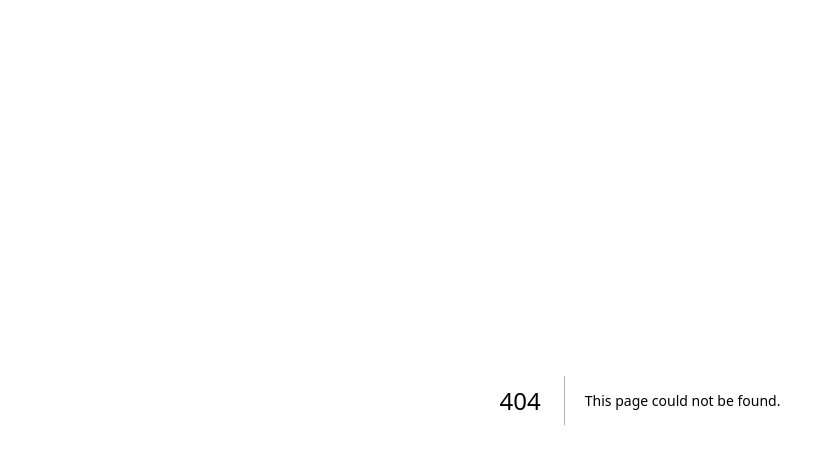
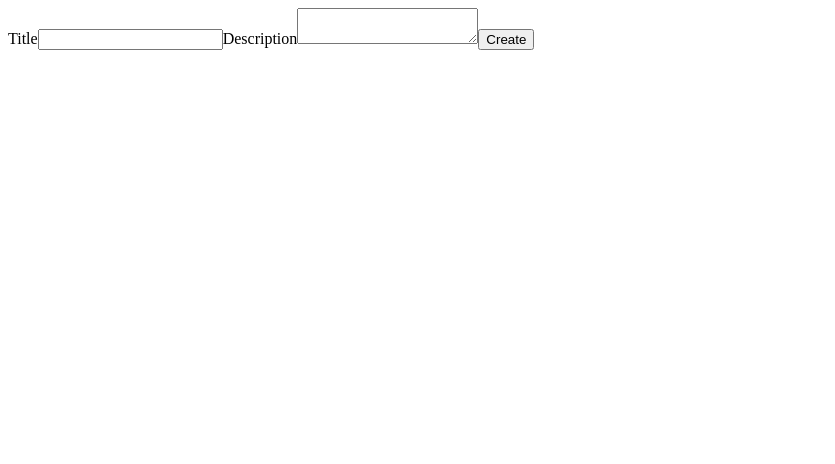
Before and after one commit to RichardKhanhWin/DoIt, a Next.js app: page /create in a window 1280 px wide. Before the commit this address had no page. Shown: the top 464 px of the page, without its empty margins (0-835 px from the left). Built offline with nearby package versions, Linux system fonts and the light colour scheme.

Commit message:
Add styling for dark mode

```diff
--- a/src/app/page.tsx
+++ b/src/app/page.tsx
@@ -1,14 +1,14 @@
 'use client';
 
 import ToDoCard from "@/components/ToDoCard";
+import Link from "next/link";
 import useSWR from "swr";
 
 export default function Home() {
   const { data, error, isLoading } = useSWR("/api/items", (url) => fetch(url).then(response => response.json()));
-  console.log(data);
 
   return (
-    <main className="flex min-h-screen flex-col items-center justify-between p-24">
+    <main className="flex min-h-screen flex-col items-center justify-between p-24 dark:bg-slate-900">
       { isLoading ? (
         <p>Loading...</p>
       ) : error ? (
@@ -30,6 +30,8 @@ export default function Home() {
           <p>Nothing in here.</p>
         )
       }
+
+      <Link href="/create">Create</Link>
     </main>
   );
 }
--- a/src/components/ToDoCard.tsx
+++ b/src/components/ToDoCard.tsx
@@ -1,8 +1,8 @@
 export default function ToDoCard({ title, description, done }: { title: string, description: string, done: boolean }) {
 	return (
-		<div className="bg-slate-200 text-black p-3 w-96 my-4">
+		<div className="bg-slate-200 text-black border-2 border-slate-800 p-3 w-96 my-4">
 			<div className="flex justify-between">
-				<h2>{title}</h2>
+				<h2 className="font-bold">{title}</h2>
 				<input type="checkbox" name="complete" defaultChecked={done}/>
 			</div>
 			<p>{description}</p>
--- /dev/null
+++ b/src/pages/create.tsx
@@ -0,0 +1,24 @@
+'use client';
+
+import React, { useState } from "react";
+
+export default function CreatePage() {
+	const [title, setTitle] = useState("");
+	const [description, setDescription] = useState("");
+
+	const onSubmit = (e) => {
+		e.preventDefault();
+	}
+
+	return (
+		<form>
+			<label id="title">Title</label>
+			<input name="title" />
+
+			<label id="description">Description</label>
+			<textarea name="description"/>
+
+			<button onClick={onSubmit}>Create</button>
+		</form>
+	)
+}
```
